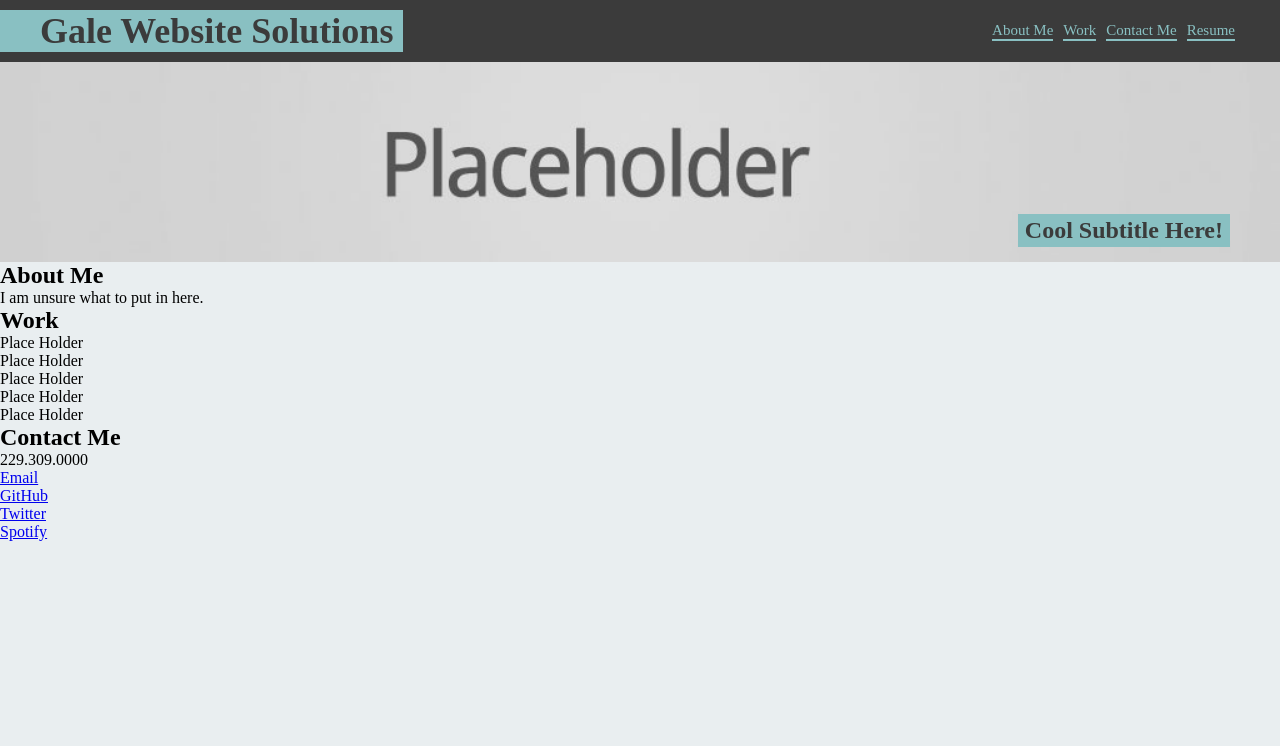
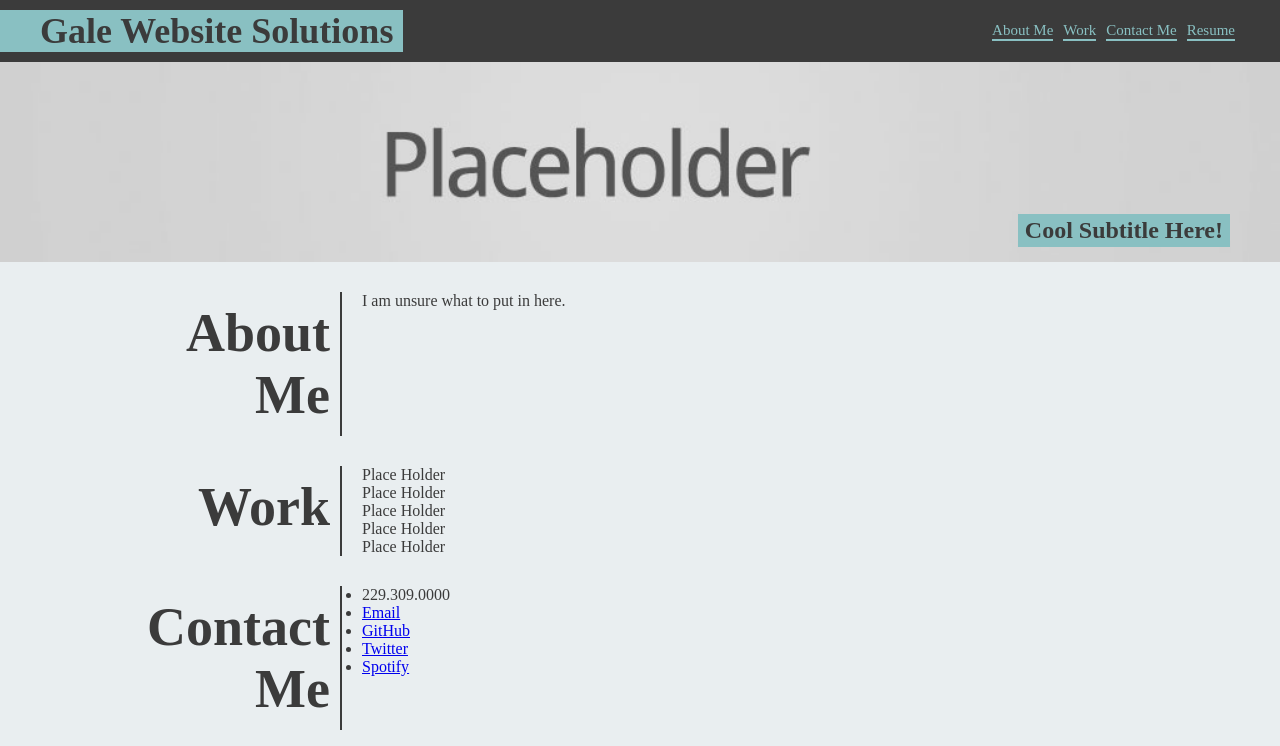
Before and after one commit to BG00924/Gale-Website-Solutions, a plain HTML site: page index.html in a window 1280 px wide. Drawn offline with Linux system fonts and the light colour scheme.

Commit message:
added generic section styles

```diff
--- a/Assets/CSS/styles.css
+++ b/Assets/CSS/styles.css
@@ -85,3 +85,40 @@ header nav ul li a {
     margin: 15px 50px;
     padding: 3px 7px;
 }
+/*banner styles end*/
+
+/*general styles begin*/
+.section {
+    display: flex;
+    flex-wrap: wrap;
+    color: var(--secondary-color);
+    margin: 30px 0;
+}
+.title {
+    width: 300px;
+    border-right: 2px solid var(--secondary-color);
+    margin: 0 20px;
+    padding: 10px;
+    display: flex;
+    justify-content: flex-end;
+    align-items: flex-start;
+    text-align: right;
+    font-size: 36px;
+    top: 0;
+}
+
+.content {
+
+}
+
+/*general styles end*/
+
+
+/*about me styles begin*/
+/*about me styles end*/
+
+/*work styles begin*/
+/*work styles end*/
+
+/*contact me styles begin*/
+/*contact me styles end*/
--- a/index.html
+++ b/index.html
@@ -40,9 +40,9 @@
         <!-- About Me-->
         <section id="about-me" class="section">
             <div class="title">
-                <h2>About Me</h2>
+                <h2>About </br> Me</h2>
             </div>
-            <div class="about-me-text">
+            <div class="about-me-text content">
                 <p>
                     I am unsure what to put in here.
                 </p>
@@ -54,7 +54,7 @@
             <div class="title">
                 <h2>Work</h2>
             </div>
-            <div class="work-grid-wrapper">
+            <div class="work-grid-wrapper content">
                 <div class="work-grid-item">
                     Place Holder
                 </div>
@@ -76,9 +76,9 @@
         <!-- Contact Info-->
         <section id="contact-me" class="section">
             <div class="title">
-                <h2>Contact Me</h2>
+                <h2>Contact </br> Me</h2>
             </div>
-            <div class="contact-info">
+            <div class="contact-info content">
                 <nav>
                     <ul>
                         <li>
```
